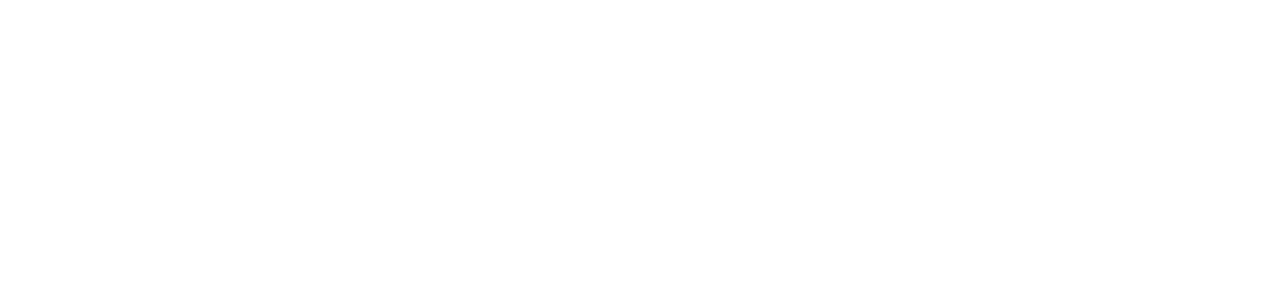
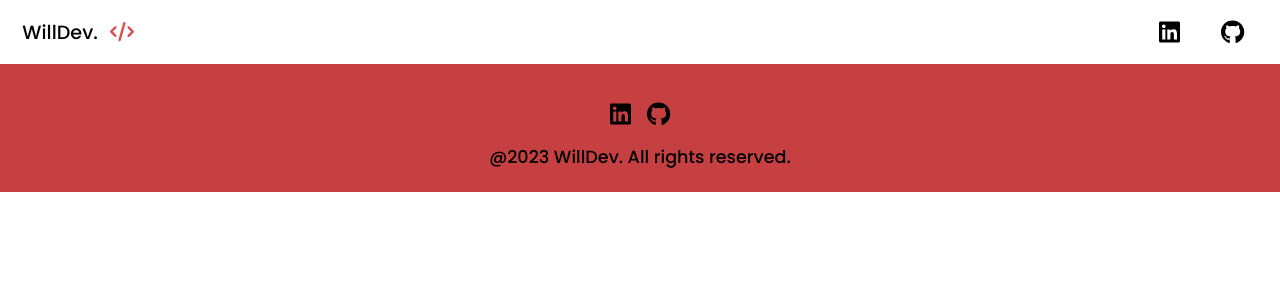
Before and after one commit to williamwallace076/Site-portifolio, a React (Vite) app: page /AboutProject in a window 1280 px wide. Shown: the top 300 px of the page. Built offline with nearby package versions, Linux system fonts and the light colour scheme.

Commit message:
alter:routes_alterated

```diff
--- a/src/App.jsx
+++ b/src/App.jsx
@@ -3,10 +3,15 @@
 import { BrowserRouter } from 'react-router-dom';
 import Routes from './Routes';
 
+import Header from './components/Header/Header';
+import Footer from './components/Footer/Footer';
+
 const App = () => {
     return (
         <BrowserRouter>
-         <Routes/>
+            <Header></Header>
+            <Routes/>
+            <Footer></Footer>
         </BrowserRouter>
      );
 }
--- a/src/Components/Home/Home.jsx
+++ b/src/Components/Home/Home.jsx
@@ -1,16 +1,11 @@
 import React from 'react';
-import Header from '../Header/Header';
 import Body from '../Body/Body';
-import Footer from '../Footer/Footer';
 
 const Home = () => {
     return (
 
     <>
-        <Header></Header>
         <Body></Body>
-        <Footer></Footer>
-
     </>
 
     );
```
